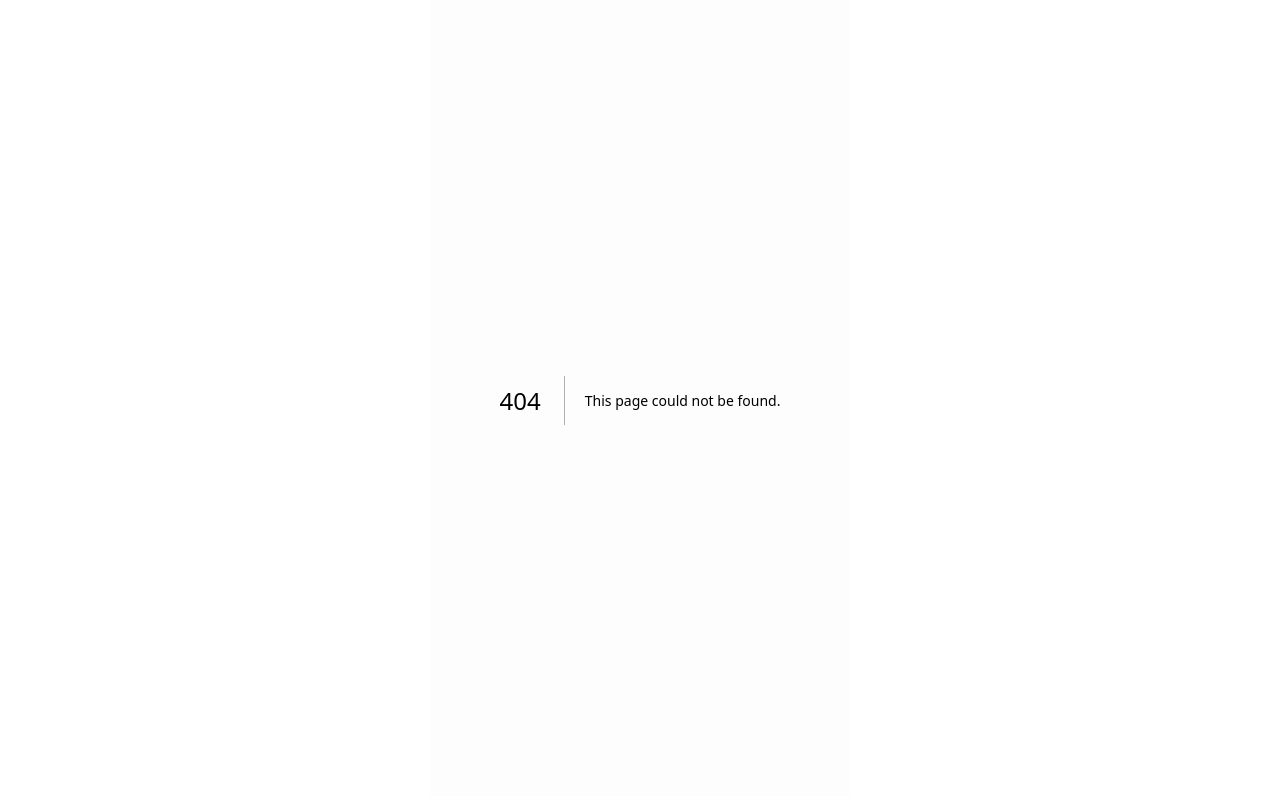
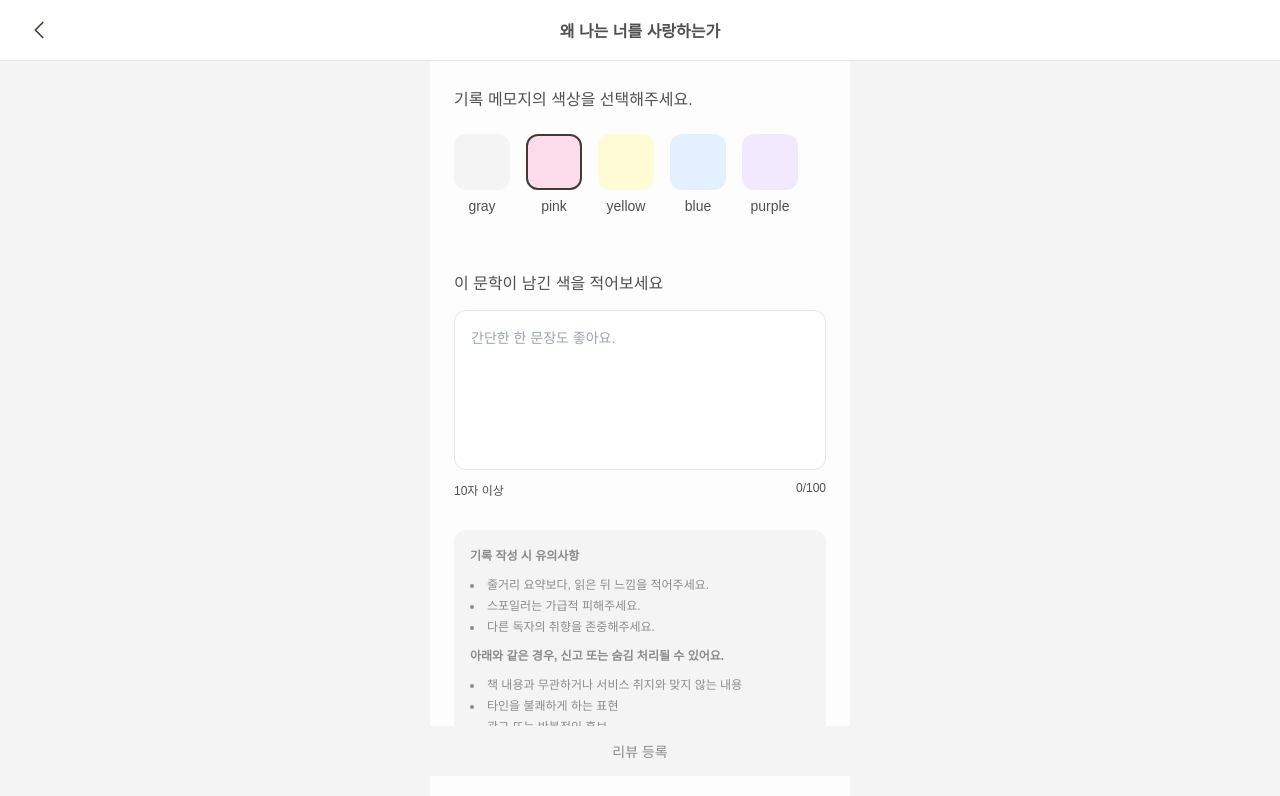
Before and after one commit to GDGoC2026-TripleS-Project/2026_TRIPLES_TEAM_8_FE, a Next.js app: page /books/1/write in a window 1280 px wide. Before the commit this address had no page. Shown: the top 796 px of the page. Built offline with nearby package versions, Linux system fonts and the light colour scheme; no server answers; a web font is replaced by a local one.

Commit message:
feat: 리뷰 작성 화면 UI 구현

```diff
--- /dev/null
+++ b/src/app/(protected)/books/[bookId]/write/page.tsx
@@ -0,0 +1,183 @@
+"use client";
+
+import { useState, useEffect } from "react";
+import { useParams, useRouter } from "next/navigation";
+
+import BackHeader from "@/components/common/BackHeader";
+import Button from "@/components/common/Button";
+import ReviewCompleteModal from "@/components/review/ReviewCompleteModal";
+
+import { createReview } from "@/lib/api/review.api";
+import { fetchBookDetail } from "@/lib/api/book.api";
+
+import { mockCreateReviewResponse } from "@/lib/mock/review.mock";
+import { mockBookDetail } from "@/lib/mock/book.mock";
+
+import { ReviewColor } from "@/types/review";
+import { BookDetail } from "@/types/book";
+
+const COLOR_OPTIONS: {
+  label: string;
+  value: ReviewColor;
+  bg: string;
+}[] = [
+  { label: "gray", value: "GRAY", bg: "bg-gray-bg" },
+  { label: "pink", value: "PINK", bg: "bg-card-pink" },
+  { label: "yellow", value: "YELLOW", bg: "bg-card-yellow" },
+  { label: "blue", value: "BLUE", bg: "bg-card-blue" },
+  { label: "purple", value: "PURPLE", bg: "bg-card-purple" },
+];
+
+export default function ReviewWritePage() {
+  const { bookId } = useParams<{ bookId: string }>();
+  const router = useRouter();
+
+  const [book, setBook] = useState<BookDetail | null>(null);
+
+  const [selectedColor, setSelectedColor] = useState<ReviewColor>("PINK");
+  const [content, setContent] = useState("");
+  const [error, setError] = useState(false);
+  const [loading, setLoading] = useState(false);
+
+  const [showComplete, setShowComplete] = useState(false);
+
+  const isValid = content.length >= 10 && content.length <= 100;
+
+  /* 책 제목 fetch */
+  useEffect(() => {
+    async function load() {
+      try {
+        const data = await fetchBookDetail(Number(bookId));
+        setBook(data);
+      } catch {
+        setBook(mockBookDetail);
+      }
+    }
+    load();
+  }, [bookId]);
+
+  /* 리뷰 등록 */
+  const handleSubmit = async () => {
+    if (!isValid || loading) {
+      setError(true);
+      return;
+    }
+
+    setLoading(true);
+
+    try {
+      await createReview(Number(bookId), {
+        reviewColor: selectedColor,
+        reviewContent: content,
+      });
+    } catch {
+      console.log("mock fallback", mockCreateReviewResponse);
+    }
+
+    setLoading(false);
+
+    // 완료 모달 오픈
+    setShowComplete(true);
+  };
+
+  if (!book) return null;
+
+  return (
+    <>
+      {/* 상단 고정 헤더 */}
+      <BackHeader title={book.title} />
+
+      {/* 본문 */}
+      <div className="px-6 pt-[70px] pb-[100px]">
+        {/* 색상 선택 */}
+        <div className="mt-4">
+          <p className="text-h2_m mb-6">기록 메모지의 색상을 선택해주세요.</p>
+
+          <div className="flex gap-4">
+            {COLOR_OPTIONS.map((c) => (
+              <div
+                key={c.value}
+                className="flex flex-col items-center gap-2 cursor-pointer"
+                onClick={() => setSelectedColor(c.value)}
+              >
+                <div
+                  className={`w-14 h-14 rounded-xl ${c.bg}
+                  ${
+                    selectedColor === c.value
+                      ? "border-2 border-primary-dark"
+                      : ""
+                  }`}
+                />
+                <span className="text-h3_m">{c.label}</span>
+              </div>
+            ))}
+          </div>
+        </div>
+
+        {/* 내용 입력 */}
+        <div className="mt-14">
+          <p className="text-h2_m mb-4">이 문학이 남긴 색을 적어보세요</p>
+
+          <textarea
+            value={content}
+            onChange={(e) => {
+              setContent(e.target.value);
+              if (error) setError(false);
+            }}
+            className={`w-full h-[160px] rounded-xl p-4 text-h3_m resize-none outline-none border
+              ${error && !isValid ? "border-system-error" : "border-stroke"}`}
+            placeholder="간단한 한 문장도 좋아요."
+            maxLength={100}
+          />
+
+          <div className="flex justify-between mt-1 text-body_m text-gray-text1">
+            <span>10자 이상</span>
+            <span>{content.length}/100</span>
+          </div>
+
+          {error && !isValid && (
+            <p className="text-system-error text-body_m mt-2">
+              ⚠ 10자 이상 입력해주세요
+            </p>
+          )}
+        </div>
+
+        {/* 유의사항 */}
+        <div className="mt-8 bg-gray-bg rounded-xl p-4 text-gray-text2 space-y-3">
+          <p className="text-body_sb">기록 작성 시 유의사항</p>
+          <ul className="list-disc list-inside space-y-1 text-body_m">
+            <li>줄거리 요약보다, 읽은 뒤 느낌을 적어주세요.</li>
+            <li>스포일러는 가급적 피해주세요.</li>
+            <li>다른 독자의 취향을 존중해주세요.</li>
+          </ul>
+
+          <p className="text-body_sb">
+            아래와 같은 경우, 신고 또는 숨김 처리될 수 있어요.
+          </p>
+          <ul className="list-disc list-inside space-y-1 text-body_m">
+            <li>책 내용과 무관하거나 서비스 취지와 맞지 않는 내용</li>
+            <li>타인을 불쾌하게 하는 표현</li>
+            <li>광고 또는 반복적인 홍보</li>
+          </ul>
+        </div>
+      </div>
+
+      {/* 하단 버튼 */}
+      <div className="fixed bottom-6 left-0 w-full px-6">
+        <Button
+          onClick={handleSubmit}
+          disabled={!isValid || loading}
+          className="w-full"
+        >
+          {loading ? "등록 중..." : "리뷰 등록"}
+        </Button>
+      </div>
+
+      {/* 완료 모달 */}
+      <ReviewCompleteModal
+        open={showComplete}
+        onClose={() => setShowComplete(false)}
+      />
+    </>
+  );
+}
--- /dev/null
+++ b/src/lib/api/review.api.ts
@@ -0,0 +1,21 @@
+import { CreateReviewRequest, CreateReviewResponse } from "@/types/review";
+
+export async function createReview(
+  bookId: number,
+  body: CreateReviewRequest,
+): Promise<CreateReviewResponse> {
+  const res = await fetch(`/api/books/${bookId}/reviews`, {
+    method: "POST",
+    headers: {
+      "Content-Type": "application/json",
+      // Authorization: `Bearer ${token}` ← 추후 연결
+    },
+    body: JSON.stringify(body),
+  });
+
+  if (!res.ok) {
+    throw new Error("Review API Error");
+  }
+
+  return res.json();
+}
--- /dev/null
+++ b/src/lib/mock/review.mock.ts
@@ -0,0 +1,17 @@
+import { CreateReviewResponse } from "@/types/review";
+
+export const mockCreateReviewResponse: CreateReviewResponse = {
+  status: 201,
+  success: true,
+  code: "REVIEW_CREATED",
+  message: "리뷰 작성 성공",
+  data: {
+    bookId: 1,
+    reviewId: 999,
+    reviewColor: "PINK",
+    reviewContent: "책이 재밌어요!",
+    createdAt: new Date().toISOString(),
+    nickname: "숨어버린 고양이",
+    profileId: 1,
+  },
+};
--- /dev/null
+++ b/src/types/review.ts
@@ -0,0 +1,22 @@
+export type ReviewColor = "GRAY" | "PINK" | "YELLOW" | "BLUE" | "PURPLE";
+
+export interface CreateReviewRequest {
+  reviewColor: ReviewColor;
+  reviewContent: string;
+}
+
+export interface CreateReviewResponse {
+  status: number;
+  success: boolean;
+  code: string;
+  message: string;
+  data: {
+    bookId: number;
+    reviewId: number;
+    reviewColor: ReviewColor;
+    reviewContent: string;
+    createdAt: string;
+    nickname: string;
+    profileId: number;
+  };
+}
```
Also changed, not shown: public/common/img-complete.svg (added).
